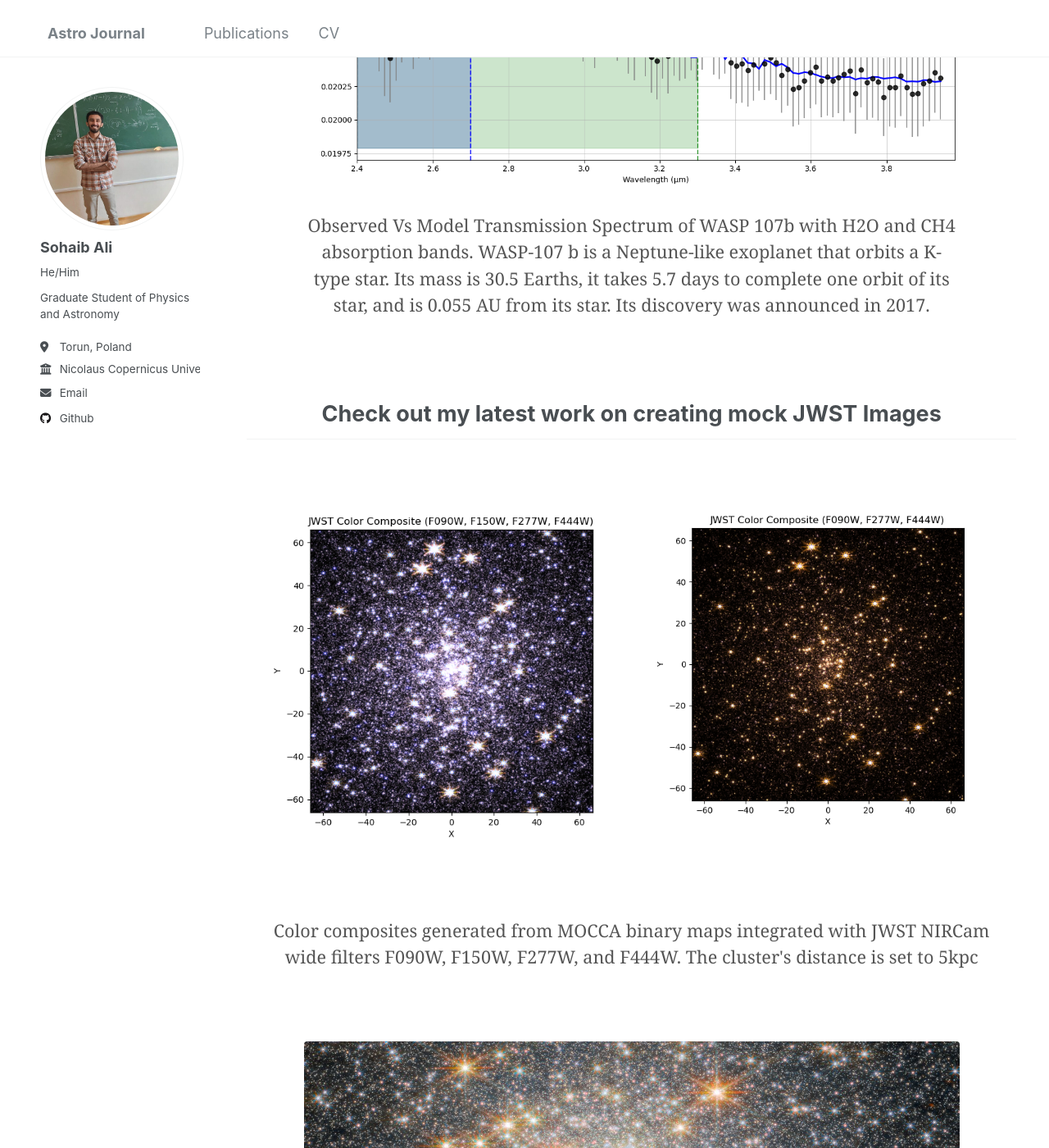
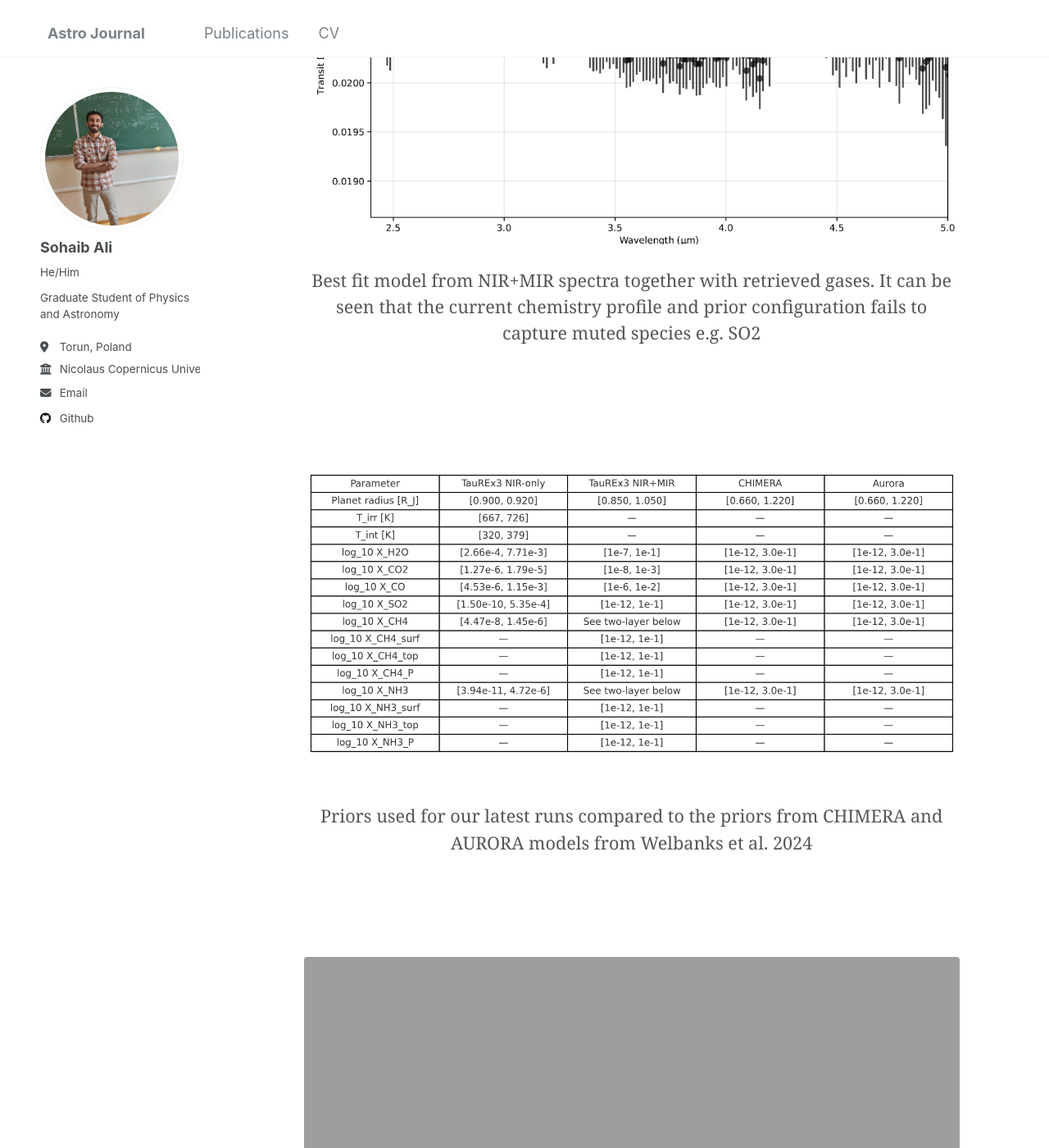
Before and after one commit to nebula-navigator/nebula-navigator.github.io, a Jekyll site: the page built from _pages/about.md, in a window 1280 px wide and 1400 px high, scrolled down 842 px. Shown: the whole window at 82% size. Built offline with Jekyll 4.4.1, drawn with Linux system fonts in a browser that asks for light colours; some of the changed text lies outside the part shown.

Commit message:
Update about.md

```diff
--- a/_pages/about.md
+++ b/_pages/about.md
@@ -19,14 +19,39 @@ characterize Earth-like planets, and I look forward to contributing to this fron
 <!-- Second Figure -->
 <div class="page-content" style="display: flex; flex-direction: column; align-items: center; margin-top: 40px;">
     <figure style="text-align: center; max-width: 800px; width: 100%;">
-        <img src="./images/Retrieval-WASP107b.png" alt="Additional Plot or Visualization" style="width: 100%; height: auto;"/>
+        <img src="./images/Screenshot from 2025-05-30 11-00-11.png" alt="Additional Plot or Visualization" style="width: 100%; height: auto;"/>
         <figcaption style="margin-top: 10px; font-size: 1.2em; text-align: center; color: #555;">
-            Observed Vs Model Transmission Spectrum of WASP 107b with H2O and CH4 absorption bands. WASP-107 b is a Neptune-like exoplanet that orbits a K-type star. Its mass is 30.5 Earths, it takes 5.7 days to complete one orbit of its star, and is 0.055 AU from its star. Its discovery was announced in 2017.
+            Best fit model from NIR+MIR spectra together with retrieved gases. It can be seen that the current chemistry profile and prior configuration fails to capture muted species e.g. SO2
+        </figcaption>
+    </figure>
+</div>
+<!-- Second Figure -->
+<div class="page-content" style="display: flex; flex-direction: column; align-items: center; margin-top: 40px;">
+    <figure style="text-align: center; max-width: 800px; width: 100%;">
+        <img src="./images/prior_bounds_table_3e-1.png" alt="Additional Plot or Visualization" style="width: 100%; height: auto;"/>
+        <figcaption style="margin-top: 10px; font-size: 1.2em; text-align: center; color: #555;">
+            Priors used for our latest runs compared to the priors from CHIMERA and AURORA models from Welbanks et al. 2024
+        </figcaption>
+    </figure>
+</div>
+<!-- Second Figure -->
+<div class="page-content" style="display: flex; flex-direction: column; align-items: center; margin-top: 40px;">
+    <figure style="text-align: center; max-width: 800px; width: 100%;">
+        <img src="./images/corner_NIR_(iteration1).png" alt="Additional Plot or Visualization" style="width: 100%; height: auto;"/>
+        <figcaption style="margin-top: 10px; font-size: 1.2em; text-align: center; color: #555;">
+            Posterior distributions of selected retrievals from NIR spectrum
         </figcaption>
     </figure>
 </div>
 
-
+<div class="page-content" style="display: flex; flex-direction: column; align-items: center; margin-top: 40px;">
+    <figure style="text-align: center; max-width: 800px; width: 100%;">
+        <img src="./images/corner_NIRplusMIR_(iteration4).png" alt="Additional Plot or Visualization" style="width: 100%; height: auto;"/>
+        <figcaption style="margin-top: 10px; font-size: 1.2em; text-align: center; color: #555;">
+            Posterior distributions of selected retrievals from NIR+MIR spectrum
+        </figcaption>
+    </figure>
+</div>
 
 <h2 style="text-align: center; font-size: 1.5em; font-weight: bold; margin-bottom: 5px;">
     Check out my latest work on creating mock JWST Images
```
